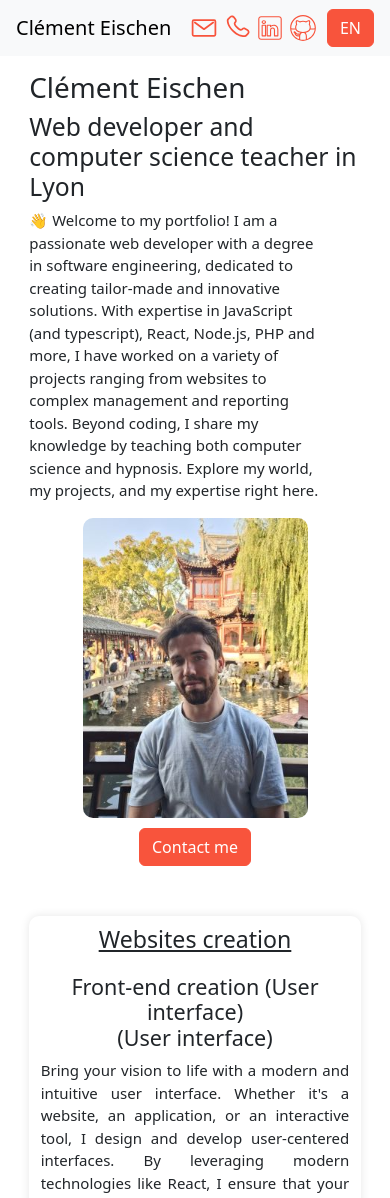
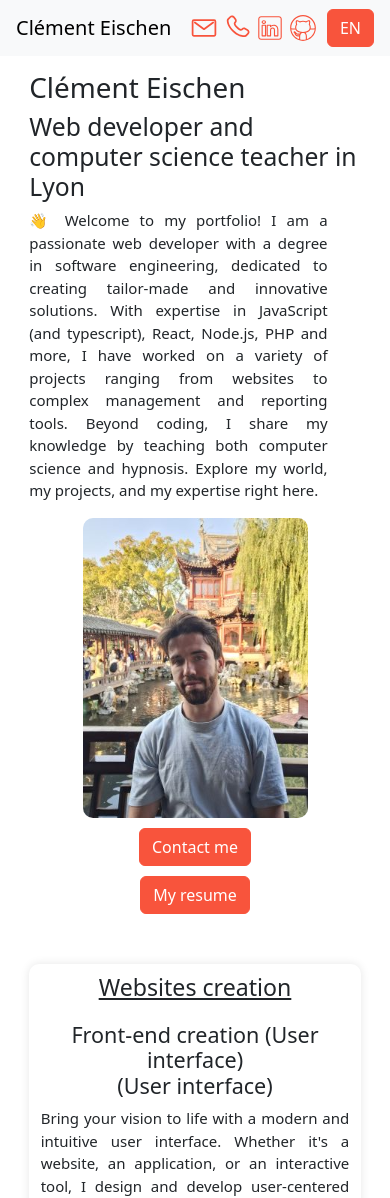
Before and after one commit to ClemEshn/portfolio, a React (Vite) app: page / in a window 390 px wide. Shown: the top 1198 px of the page. Built offline with nearby package versions, Linux system fonts and the light colour scheme.

Commit message:
improved style and added get resume button

```diff
--- a/src/App.scss
+++ b/src/App.scss
@@ -139,8 +139,14 @@ hr{
   .unflexMobile{
     display: inline;
   }
+  .justify-mob{
+    text-align: justify;
+  }
   .showAsHeaderMob{
     display: flex!important;
+  }
+  .hideDesktop{
+    display: block!important;
   }
   .socials{
     display: none;
@@ -182,3 +188,7 @@ hr{
     }
   }
 }
+
+.hideDesktop{
+  display: none;
+}
--- a/src/components/about/About.tsx
+++ b/src/components/about/About.tsx
@@ -1,6 +1,6 @@
 import { Button } from "react-bootstrap";
 import { useLanguage } from "../../context/LanguageContext";
-import {title, titre, texte, text, MeContacter, ContactMe} from "./AboutText";
+import {title, titre, texte, text, MeContacter, ContactMe, monCV, getResume} from "./AboutText";
 export default function About(){
     const { language } = useLanguage();
     return (
@@ -9,7 +9,7 @@ export default function About(){
                 <div>
                     <h1>Clément Eischen</h1>
                     <h2>{language === "fr" ? titre : title}</h2>
-                    <p>{language === "fr" ? texte : text}</p>
+                    <p className="justify-mob">{language === "fr" ? texte : text}</p>
                 </div>
                 <div className="center fullwidth">
                     <img className="img-me" src="/img.jpg"/>
@@ -18,6 +18,9 @@ export default function About(){
             <div className="center">
                 <a href="#contact"><Button className="primary-color">{language === "fr" ? MeContacter : ContactMe}</Button></a>
             </div>
+            <div className="center hideDesktop">
+                <a href={language === "fr" ? '/CV_Clement_Eischen.pdf' : '/Resume_Clement_Eischen.pdf'}><Button className="primary-color">{language === "fr" ? monCV : getResume}</Button></a>
+            </div>
         </div>
     )
 }
--- a/src/components/about/AboutText.tsx
+++ b/src/components/about/AboutText.tsx
@@ -6,3 +6,6 @@ export const text = "👋 Welcome to my portfolio! I am a passionate web develop
 
 export const ContactMe = "Contact me";
 export const MeContacter = "Me contacter";
+
+export const getResume = "My resume";
+export const monCV = "Mon cv"
```
